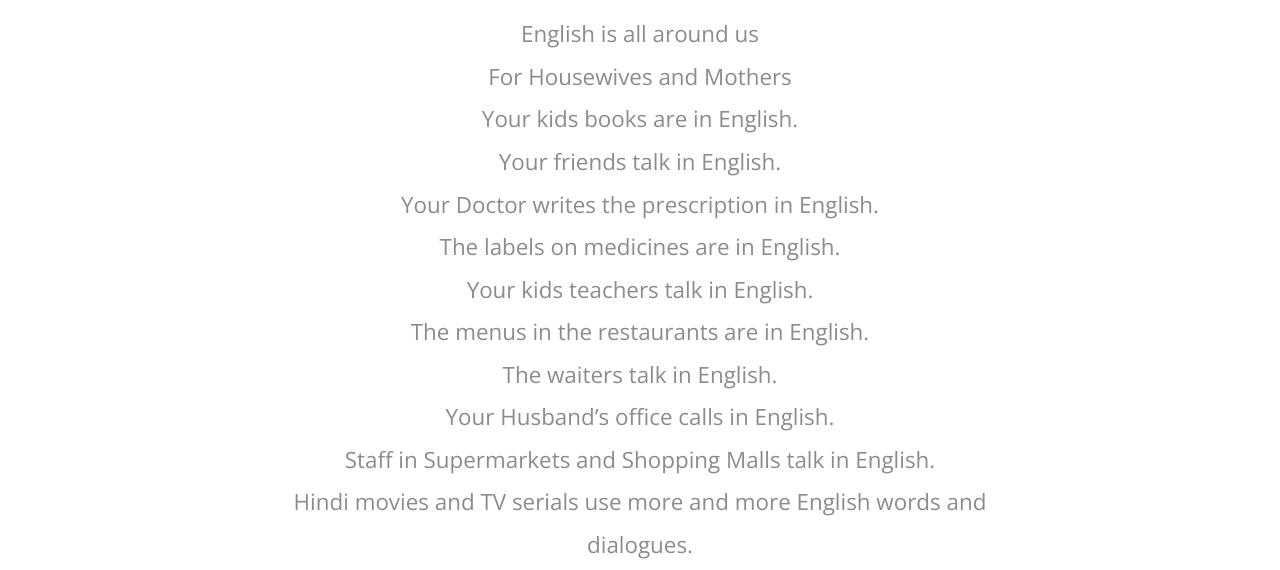
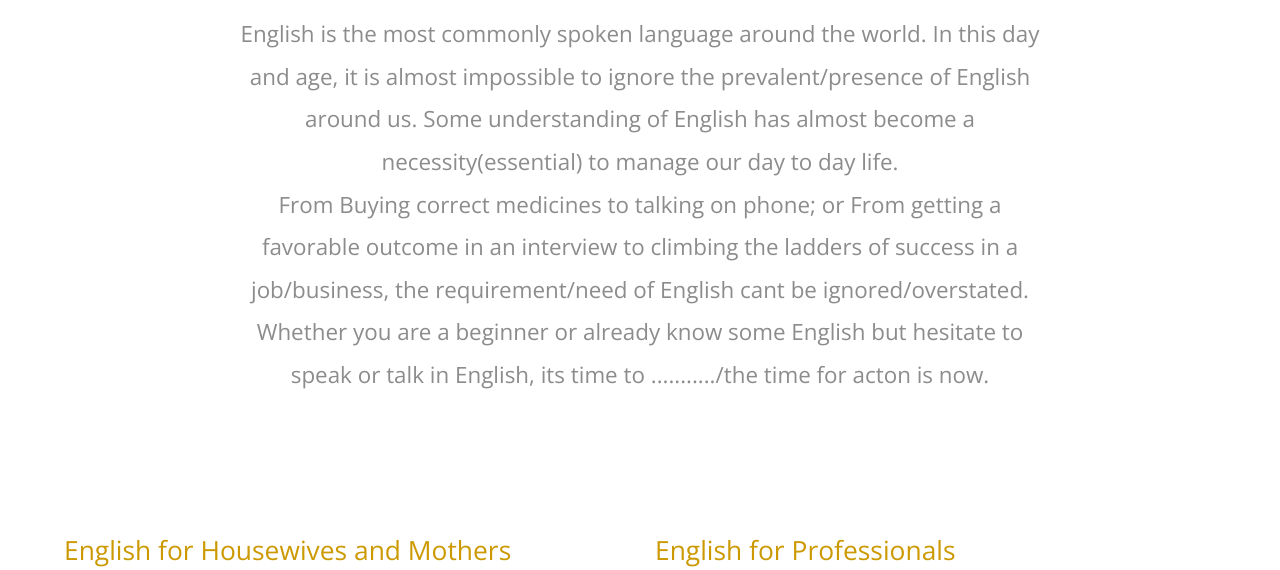
Before and after one commit to jiimms/Summer_Camp, a plain HTML site: page blog.html in a window 1280 px wide. Shown: the part 732-1302 px from the top of the page. Drawn offline with nearby package versions, Linux system fonts and the light colour scheme; a script that the page names is missing.

Commit message:
some text for adult page

```diff
--- a/blog.html
+++ b/blog.html
@@ -70,29 +70,17 @@ http://www.templatemo.com/tm-488-Classic
                 <div class="row">
                     <div class="col-xs-12 col-sm-12 col-md-12 col-lg-12 text-xs-center">
                         <h2 class="tm-gold-text tm-title">Why English for Adults</h2>
-                        <p class="tm-subtitle">English is all around us<br>
-                        For Housewives and Mothers<br>
+                        <p class="tm-subtitle">
 
-Your kids books are in English.<br>
-Your friends talk in English.<br>
-Your Doctor writes the prescription in English.<br>
-The labels on medicines are in English.<br>
-Your kids teachers talk in English.<br>
-The menus in the restaurants are in English.<br>
-The waiters talk in English.<br>
-Your Husband’s office calls in English.<br>
-Staff in Supermarkets and Shopping Malls talk in English.<br>
-Hindi movies and TV serials use more and more English words and dialogues.<br>
-Applications on your phone are in English.<br>
-Even the non hindi speaking parts of India speak English.<br>
-English is the language of the internet.<br>
-English helps you if you want to start a small business.<br>
-English also increases your chance for gainful employment.<br>
-Better English assures more success in your job.<br>
-Increased job opportunities and higher salaries.<br>
-Good English helps you shine in your interviews.<br>
+                            English is the most commonly spoken language around the world. In this day and age, it is almost impossible to ignore the prevalent/presence of English around us.
+                            Some understanding of English has almost become a necessity(essential) to manage our day to day life.<br>
 
-</p>
+                            From Buying correct medicines to talking on phone; or From getting a favorable outcome in an interview to climbing the ladders of success in a job/business, the requirement/need of English cant be ignored/overstated.<br>
+
+                            Whether you are a beginner or already know some English but hesitate to speak or talk in English, its time to .........../the time for acton is now.
+
+
+                        </p>
                     </div>
                 </div>
 
```
Also changed, not shown: about.html (+11 -7 lines).
